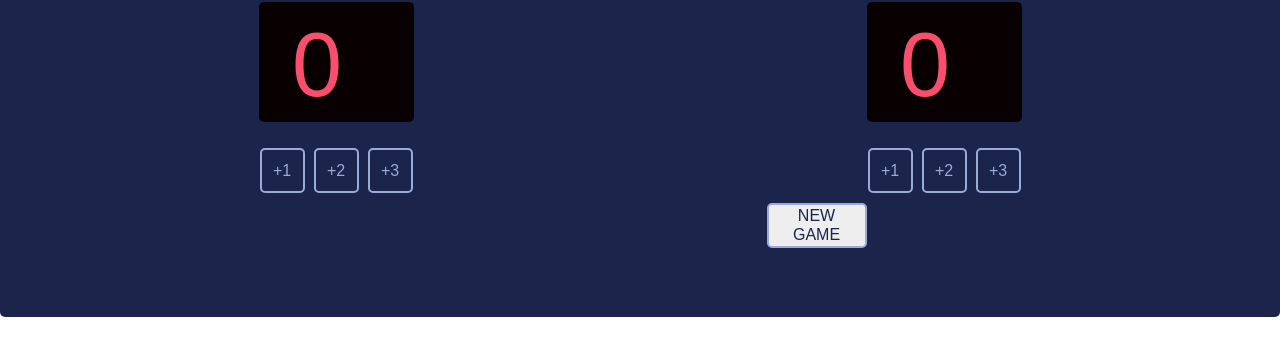
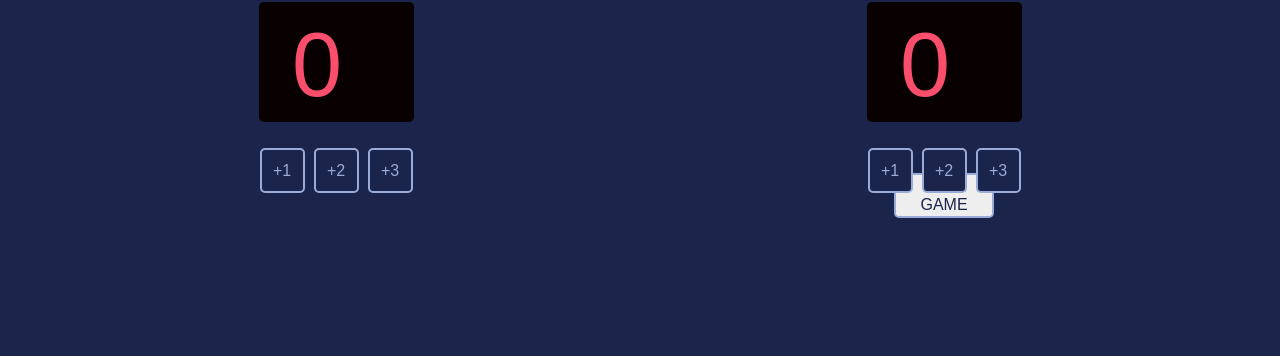
Before and after one commit to AbramKanime/frontend_web_development, a website built with Vite: page basketball_scoreboard/index.html in a window 1280 px wide. Shown: the part 126-482 px from the top of the page. Built offline with nearby package versions, Linux system fonts and the light colour scheme; a web font is replaced by a local one.

Commit message:
Updates to CSS file

```diff
--- a/basketball_scoreboard/index.css
+++ b/basketball_scoreboard/index.css
@@ -2,6 +2,7 @@ body {
     margin: 0;
     min-height: 100vh;
     width: auto;
+    background: #1B244A;
 }
 
 .container {
@@ -111,8 +112,10 @@ button {
 #new-btn {
     width: 100px;
     height: 45px;
-    margin-left: -100px;
-    margin-top: 10px;
+    display: block;
+    margin-left: auto;
+    margin-right: auto;
+    margin-top: -20px;
     background: #EEEEEE;
     color: #1B244A;
 }
```
